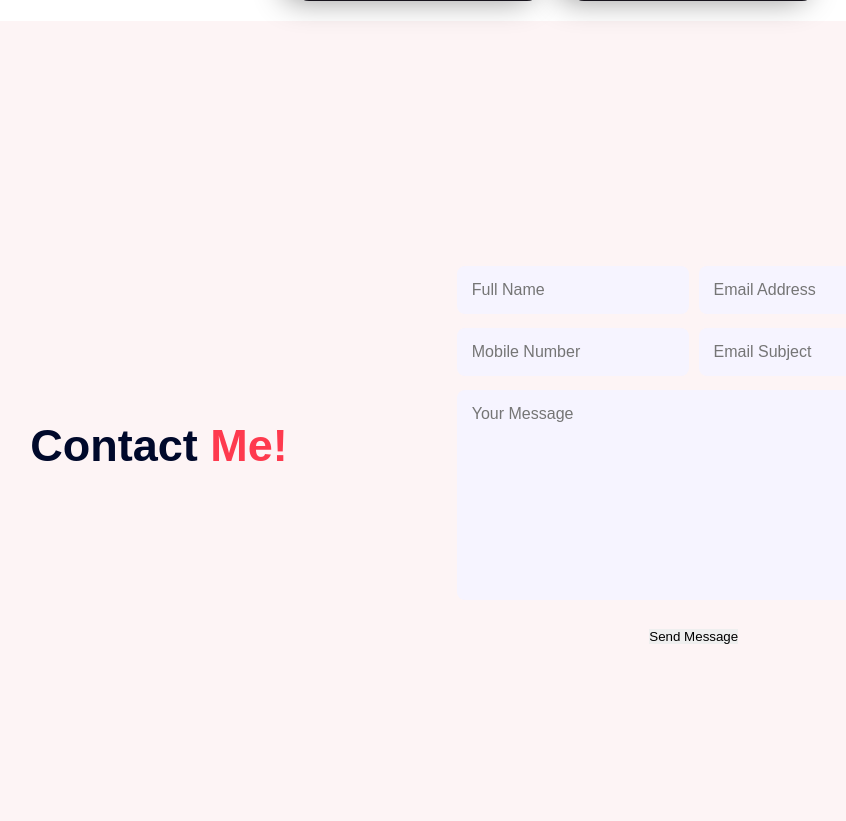
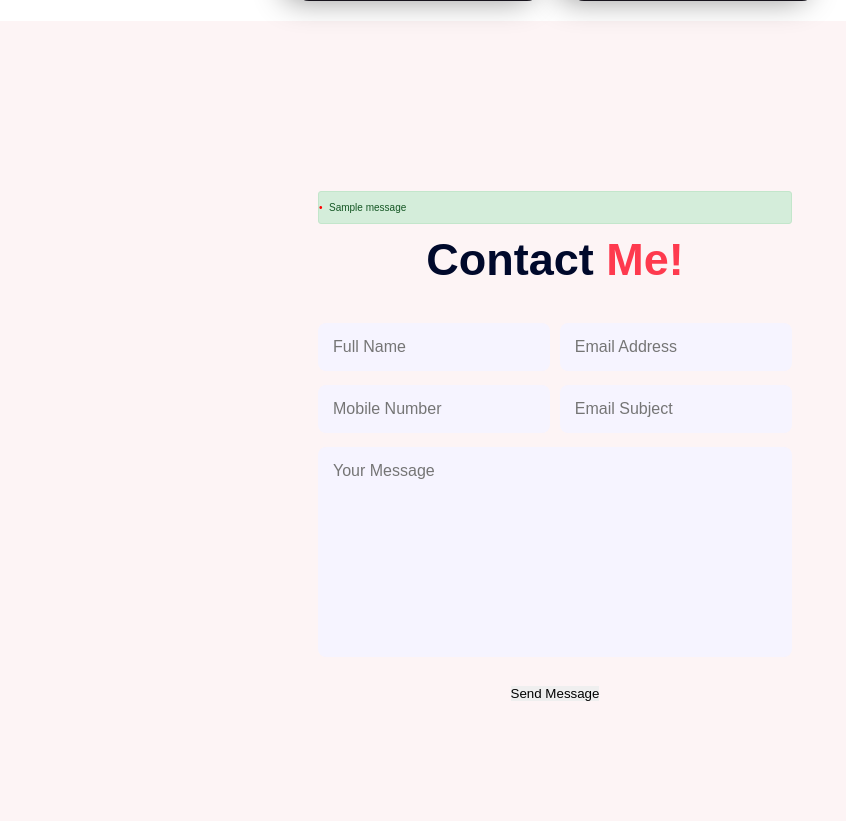
Before and after one commit to Lbasp/Portfolio, a Django app: page / in a window 1280 px wide. Shown: the part 4106-4927 px from the top of the page, without its empty margins (85-931 px from the left). Run offline with Django 4.2, Linux system fonts and the light colour scheme; tables that the repository leaves empty hold one stand-in row (values such as "Sample post"); one stand-in notice (Sample message) is shown.

Commit message:
Functional message response and  form

```diff
--- a/base/admin.py
+++ b/base/admin.py
@@ -2,6 +2,7 @@ from django.contrib import admin
 
 # Register your models here.
 
-from .models import Project
+from .models import Project,Contact
 
 admin.site.register(Project)
+admin.site.register(Contact)
--- a/base/forms.py
+++ /dev/null
@@ -1,6 +0,0 @@
-from django import forms
-
-class ContactForm(forms.Form):
-    from_email = forms.EmailField(required=True)
-    subject = forms.CharField(required=True)
-    message = forms.CharField(widget=forms.Textarea, required=True)
--- a/base/models.py
+++ b/base/models.py
@@ -33,3 +33,9 @@ class Project(models.Model):
     )
     def __str__(self) -> str:
         return self.title
+class Contact(models.Model):
+    full_name = models.CharField(max_length=100)
+    email = models.EmailField()
+    mobile_number = models.CharField(max_length=20)
+    subject = models.CharField(max_length=200)
+    message = models.TextField()
--- a/base/urls.py
+++ b/base/urls.py
@@ -4,4 +4,5 @@ from . import views
 
 urlpatterns = [
     path('', views.home, name="home"),
+    path('send-email/', views.send_email, name='send_email'),
 ]
--- a/base/views.py
+++ b/base/views.py
@@ -2,7 +2,10 @@ from django.shortcuts import render
 from django.http import HttpResponse
 # Create your views here.
 from .models import Project
-
+from django.core.mail import send_mail
+from django.shortcuts import render
+from django.http import HttpResponseRedirect
+from django.conf import settings
 # project = [
 #     {'id':1, 'name': 'probemos1'},
 #     {'id':2, 'name': 'miremos'},
@@ -20,4 +23,28 @@ def projects(request):
     return render(request, 'base/projects.html')
 
 def contact(request):
-    return render(request, "email.html")
+    if request.method == 'POST':
+        send_email(request)
+
+    return render(request, 'index.html')
+
+
+from django.shortcuts import render, redirect
+from django.contrib import messages
+from .models import Contact
+
+def send_email(request):
+    if request.method == 'POST':
+        full_name = request.POST.get('full_name')
+        email = request.POST.get('email')
+        mobile_number = request.POST.get('mobile_number')
+        subject = request.POST.get('subject')
+        message = request.POST.get('message')
+
+        contact = Contact(full_name=full_name, email=email, mobile_number=mobile_number, subject=subject, message=message)
+        contact.save()
+
+        messages.success(request, 'Your message has been sent!')
+        return redirect('/#contact')
+
+    return render(request, 'main.html')
--- a/static/styles/main.css
+++ b/static/styles/main.css
@@ -27,6 +27,65 @@ body {
 section {
   min-height: 100vh;
   padding:10rem 9% 2rem;
+}
+.modal-overlay {
+  display: none;
+  position: fixed;
+  top: 0;
+  left: 0;
+  width: 100%;
+  height: 100%;
+  background-color: rgba(0, 0, 0, 0.5);
+  z-index: 9999;
+}
+
+.messages {
+  list-style: none;
+  margin: 0;
+  padding: 0;
+}
+
+.messages li {
+  padding: 10px;
+  margin-bottom: 10px;
+  border-radius: 3px;
+}
+
+.messages li.success {
+  background-color: #d4edda;
+  color: #155724;
+  border: 1px solid #c3e6cb;
+}
+
+.messages li.error {
+  background-color: #f8d7da;
+  color: #721c24;
+  border: 1px solid #f5c6cb;
+}
+
+.messages li.warning {
+  background-color: #fff3cd;
+  color: #856404;
+  border: 1px solid #ffeeba;
+}
+
+.messages li.info {
+  background-color: #d1ecf1;
+  color: #0c5460;
+  border: 1px solid #bee5eb;
+}
+/* Styles for the modal window */
+.modal-window {
+  display: none;
+  position: fixed;
+  top: 50%;
+  left: 50%;
+  transform: translate(-50%, -50%);
+  background-color: #fff;
+  padding: 20px;
+  border-radius: 5px;
+  box-shadow: 0 0 10px rgba(0, 0, 0, 0.5);
+  z-index: 10000;
 }
 .header {
   position:fixed;
--- a/templates/main.html
+++ b/templates/main.html
@@ -376,10 +376,21 @@
 
       </div>
     </section>
+
+
     <section class="contact" id="contact">
+      <div class="response">
+          {% if messages %}
+          <ul class="messages">
+              {% for message in messages %}
+                <li{% if message.tags %} class="{{ message.tags }}"{% endif %}>{{ message }}</li>
+              {% endfor %}
+            </ul>
+          {% endif %}
+      <div class="content">
       <h2 class="heading">Contact <span>Me!</span></h2>
 
-      <form method="post" action="/contact/">
+      <form method="post" action="{% url 'send_email' %}" id="contact-form">
         {% csrf_token %}
         <div class="input-box">
           <input type="text" name="full_name" placeholder="Full Name">
@@ -392,11 +403,17 @@
         <textarea name="message" cols="30" rows="10" placeholder="Your Message"></textarea>
         <input type="submit" value="Send Message" class="btn">
       </form>
+      </div>
+    </div>
     </section>
-
     <script type="text/javascript" src="{% static 'js/script.js' %}"></script>
     <script type="text/javascript" src="https://unpkg.com/scrollreveal"></script>
     <script type="text/javascript" src="https://unpkg.com/typed.js@2.0.15/dist/typed.umd.js"></script>
+      <!-- Pop-up modal for success message -->
+
+
+  <!-- Add your JavaScript code here -->
+
 </body>
 
 </html>
```
Also changed, not shown: base/migrations/0004_contact.py (added), base/migrations/0005_remove_contact_created_at_alter_contact_full_name_and_more.py (added), db.sqlite3, static/js/script.js (line endings or trailing spaces).
